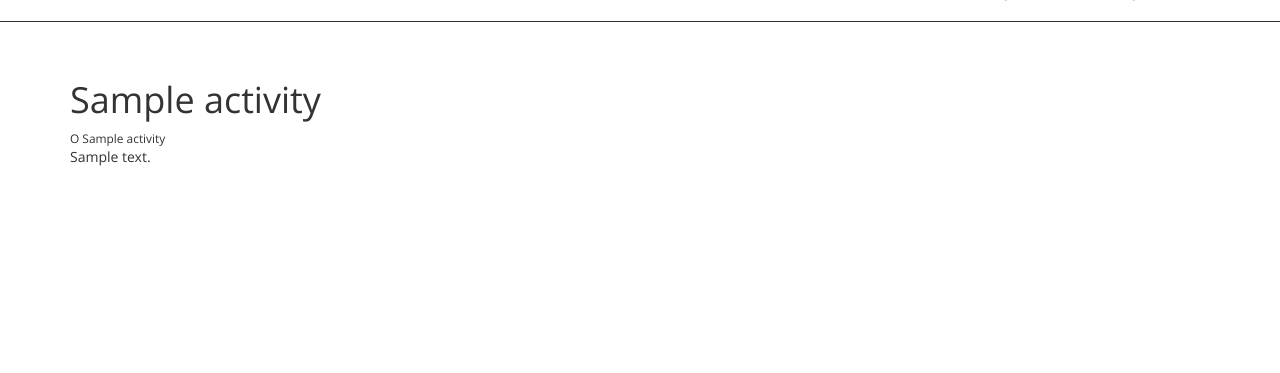
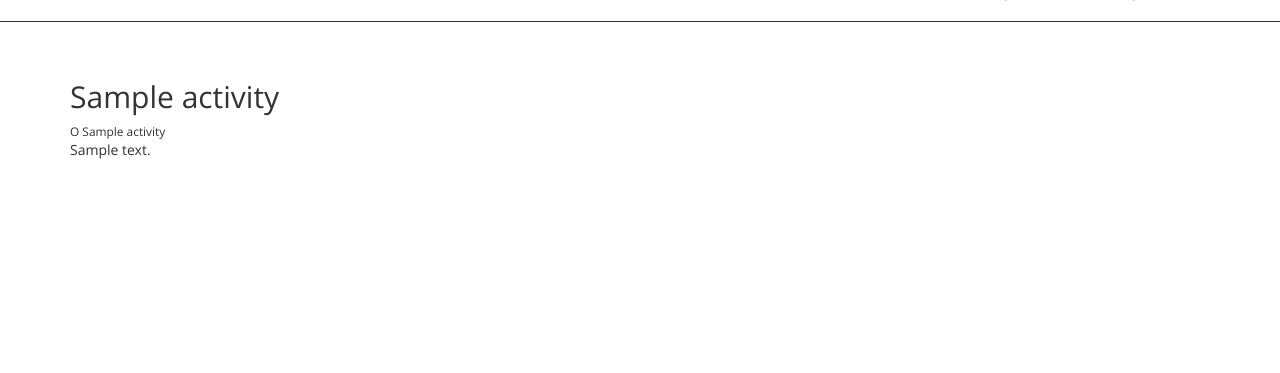
Before and after one commit to CChuckNorris/budua, a PHP site: template frontend/views/activity-directions/index.php in a window 1280 px wide. Shown: the part 47-420 px from the top of the page. Run offline with PHP 8.4, Linux system fonts and the light colour scheme; the template is opened without the code that fills it: most values are stand-ins (such as "Sample title", 1, 10 or a date in 2020); data that the repository does not hold is empty; some libraries are stand-ins or nearby versions.

Commit message:
- tag changes

```diff
--- a/frontend/views/activity-directions/index.php
+++ b/frontend/views/activity-directions/index.php
@@ -18,7 +18,7 @@ $this->registerMetaTag([
 <div class="pinned-block">
 
     <div class="align-center">
-        <h1 class="section-title lined bottom-offset"><?= $activity->h1_title; ?></h1>
+        <h2 class="section-title lined bottom-offset"><?= $activity->h1_title; ?></h2>
     </div>
 
     <?= \frontend\components\RatingSortControlsWidget::widget(
```
